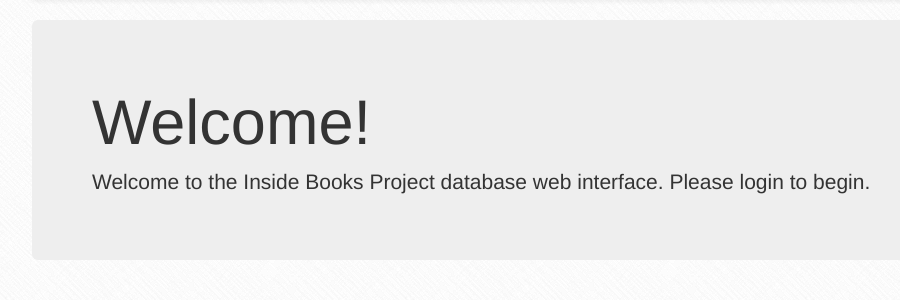
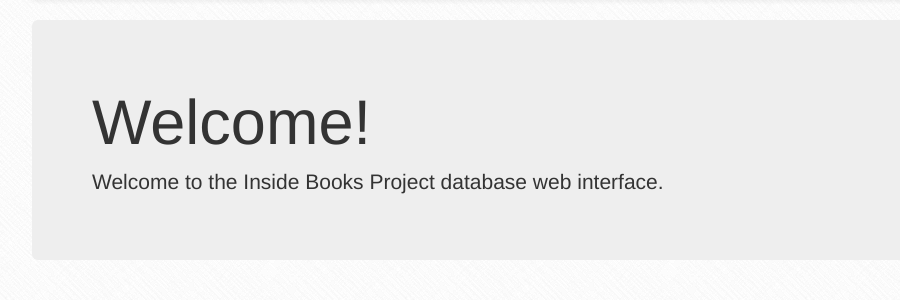
Before and after one commit to jonkensta/ibp-server, a Flask app: page / in a window 1280 px wide. Shown: the part 52-352 px from the top of the page, without its empty margins (130-1030 px from the left). Run offline with Flask 2, Linux system fonts and the light colour scheme; parts of the project's set-up code (start-up, migrations or seed data) failed here and were passed over; some libraries are stand-ins or nearby versions.

Commit message:
Remove reference to logging in on index page

```diff
--- a/ibp/templates/index.html
+++ b/ibp/templates/index.html
@@ -6,7 +6,6 @@
     <h1>Welcome!</h1>
     <p>
     Welcome to the Inside Books Project database web interface.
-    Please login to begin.
     </p>
   </div>
 </div>
```
